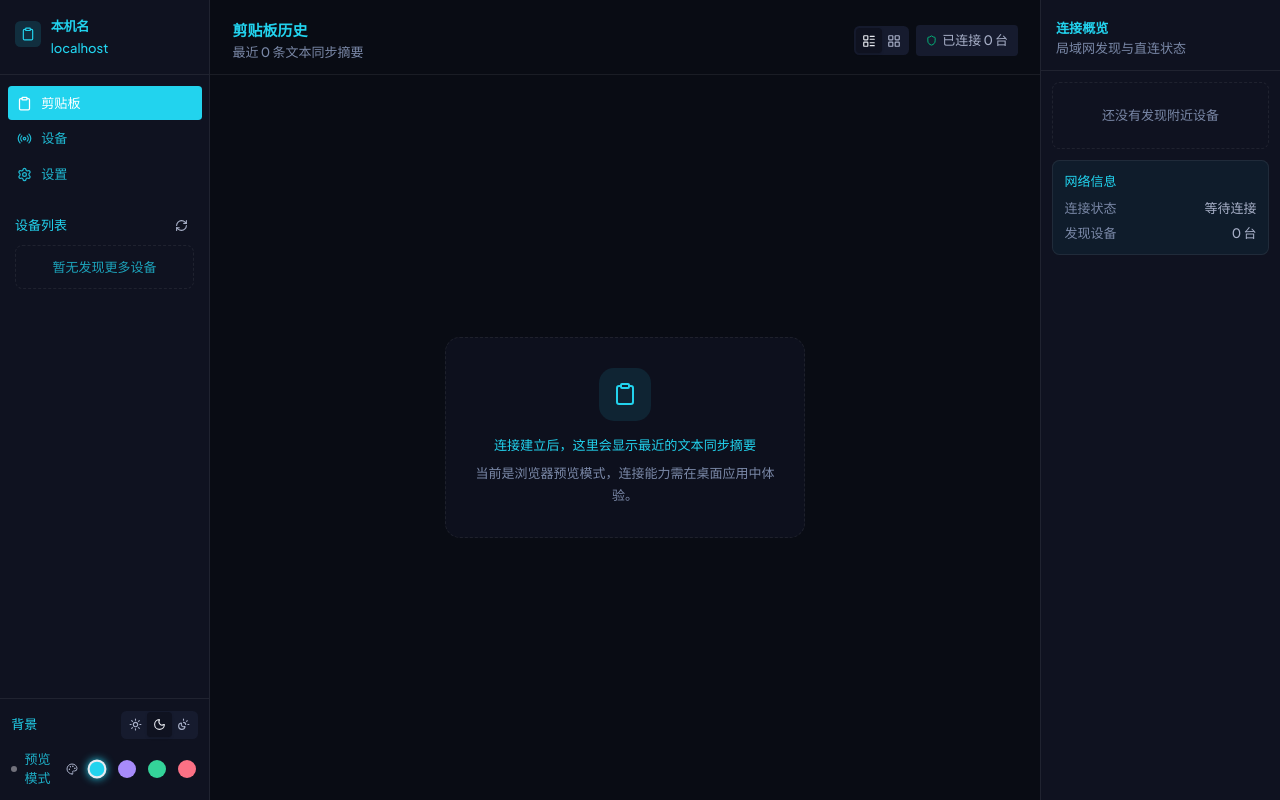
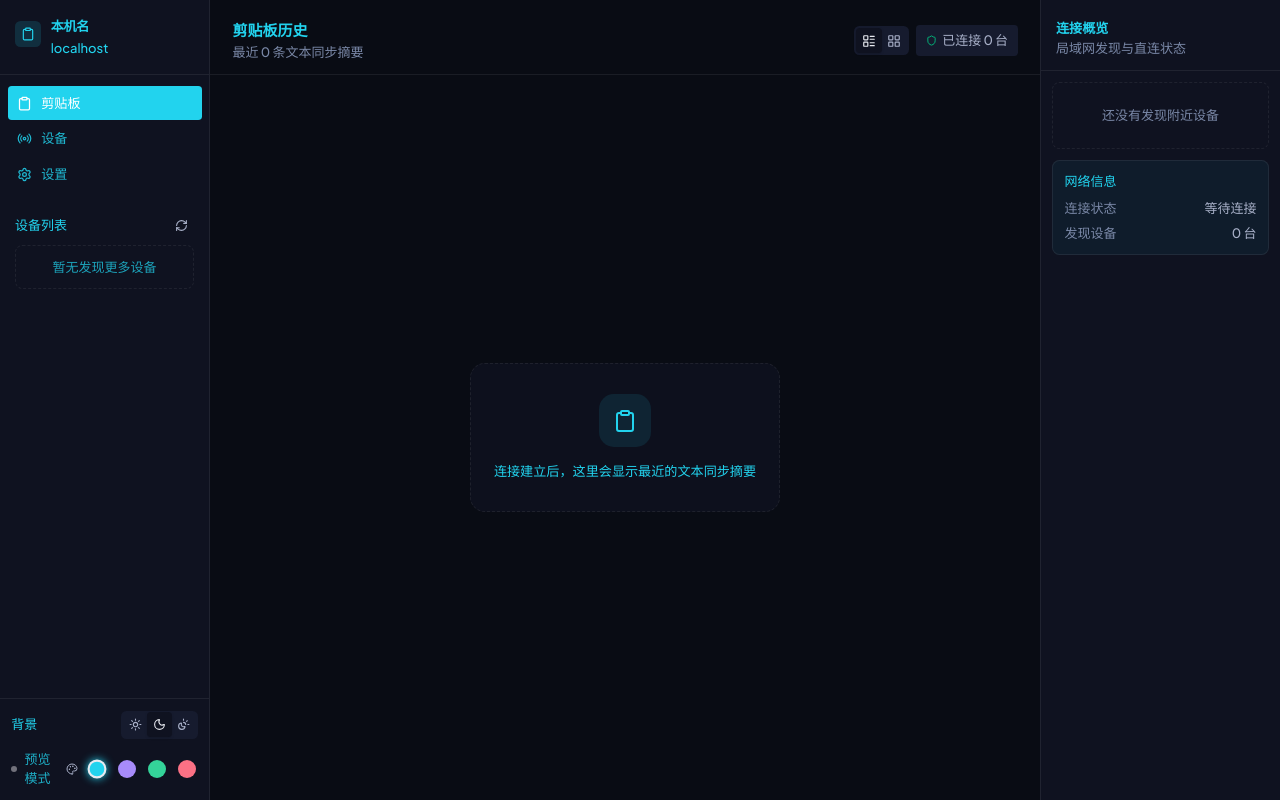
Before and after one commit to planarcat/planarclip, a React (Vite) app in the folder Apps/planarclip/: page / in a window 1280 px wide. Built offline with nearby package versions, Linux system fonts and the light colour scheme.

Commit message:
fix: 精简同步提示并统一深色模式选中态
- 移除剪贴板页卡片中的冗余状态说明

- 将设置页背景模式选中项改为主题底白字

```diff
--- a/Apps/planarclip/src/app/components/pages/ClipboardPage.tsx
+++ b/Apps/planarclip/src/app/components/pages/ClipboardPage.tsx
@@ -60,7 +60,6 @@ export function ClipboardPage({ clips, devices, viewMode, setViewMode, status, s
             <p className="text-sm font-medium text-primary">
               {status === "online" ? "等待新的文本同步" : "连接建立后，这里会显示最近的文本同步摘要"}
             </p>
-            <p className="mt-2 text-[13px] font-medium leading-6 text-muted-foreground">{statusMessage}</p>
           </div>
         </div>
       ) : viewMode === "list" ? (
--- a/Apps/planarclip/src/app/components/pages/SettingsPage.tsx
+++ b/Apps/planarclip/src/app/components/pages/SettingsPage.tsx
@@ -122,7 +122,7 @@ export function SettingsPage({
                   onClick={() => onSchemeChange(item.id)}
                   className={`flex flex-1 flex-col items-center gap-1.5 rounded-lg border py-3 transition-colors ${
                     colorScheme === item.id
-                      ? "border-primary bg-primary/10 text-primary"
+                      ? "border-primary bg-primary text-white"
                       : "border-border text-secondary-foreground hover:border-primary/40 hover:text-foreground"
                   }`}
                   type="button"
```
